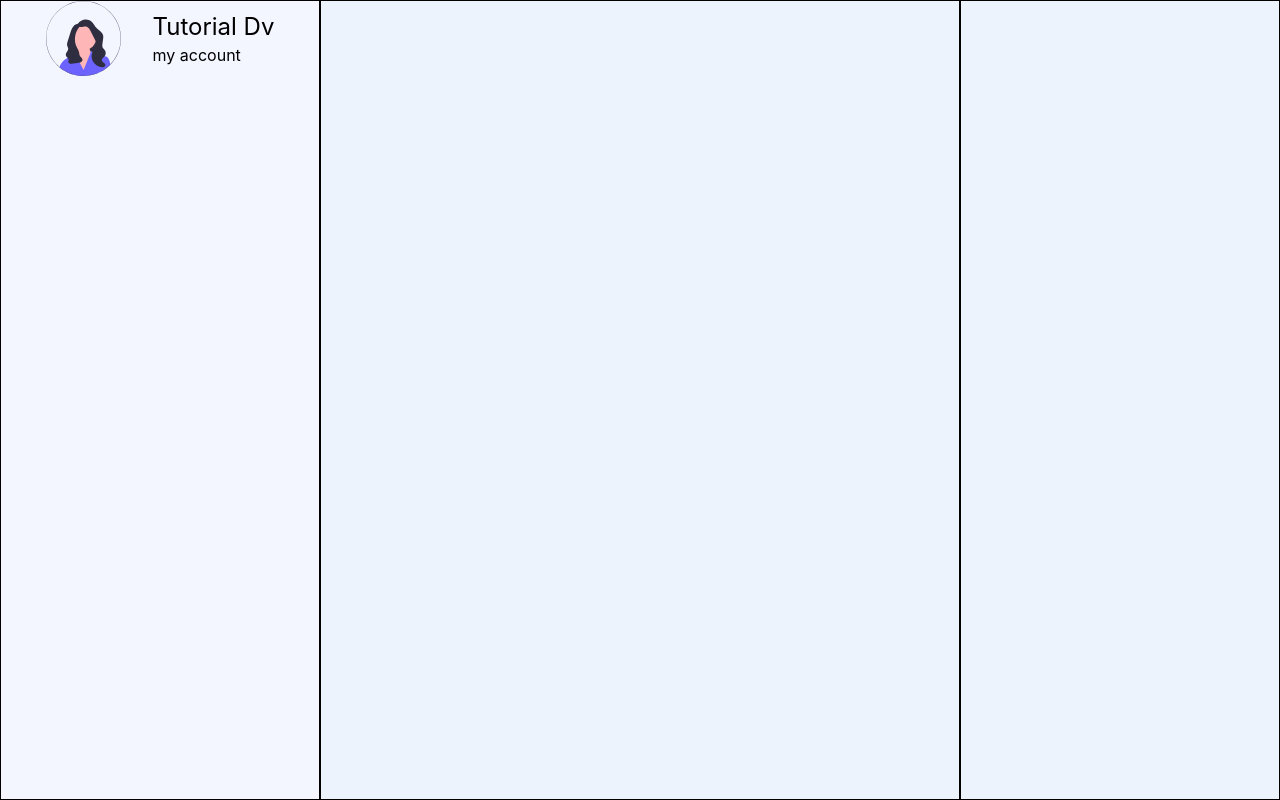
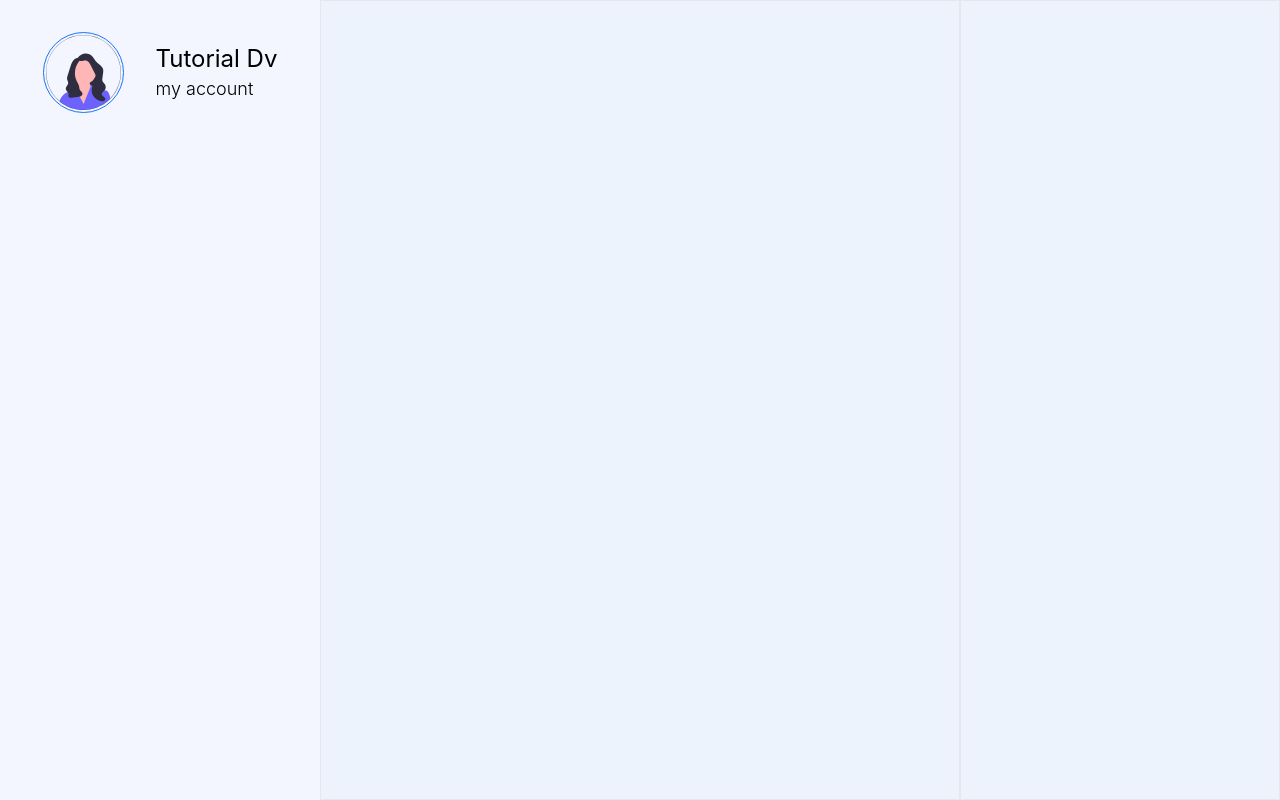
Before and after one commit to IT21239298/MERN-Stack-Messenger-Clone, a React (Create React App) app in the folder client/: page / in a window 1280 px wide. Built offline with nearby package versions, Linux system fonts and the light colour scheme.

Commit message:
profile style

```diff
--- a/client/src/modules/Dashbord/index.js
+++ b/client/src/modules/Dashbord/index.js
@@ -4,17 +4,17 @@ import Avatar from "../../assets/avatar.svg"
 const Dashbord = () => {
   return (
     <div className="w-screen flex">
-        <div className="w-[25%] border border-black h-screen bg-secondary">
-            <div className="flex justify-center items-center">
-                <img src={Avatar} width={75} height={75}/>
+        <div className="w-[25%]  h-screen bg-secondary">
+            <div className="flex justify-center items-center my-8">
+                <div className="border border-primary p-[2px] rounded-full"><img src={Avatar} width={75} height={75}/></div>
                 <div className="ml-8">
                     <h3 className="text-2xl">Tutorial Dv</h3>
-                    <p>my account</p>
+                    <p className="text-lg font-light">my account</p>
                 </div>
             </div>
         </div>
-        <div className="w-[50%] border border-black h-screen"> </div>
-        <div className="w-[25%] border border-black h-screen"> </div>
+        <div className="w-[50%] border h-screen"> </div>
+        <div className="w-[25%] border h-screen"> </div>
     </div>
 
   )
```
